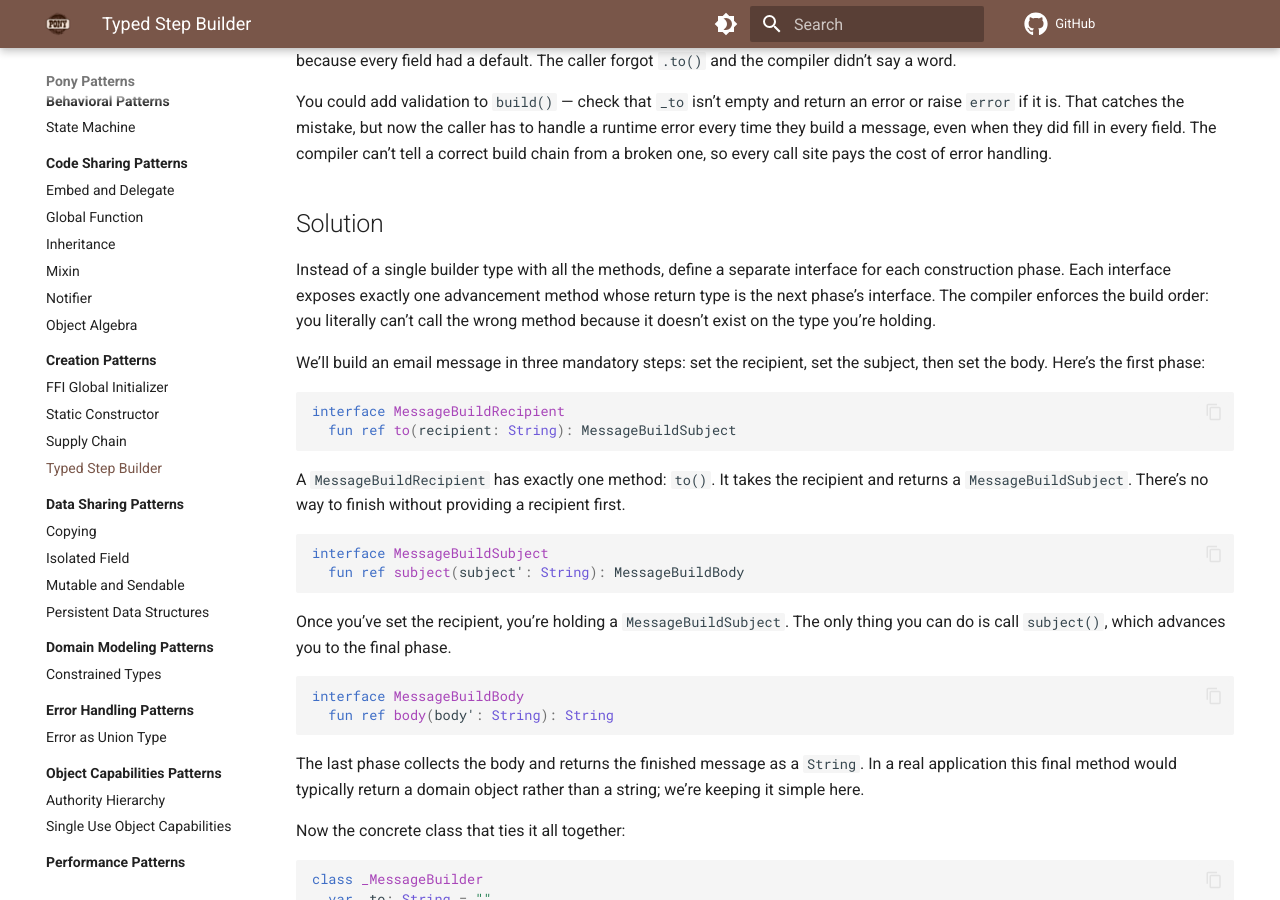
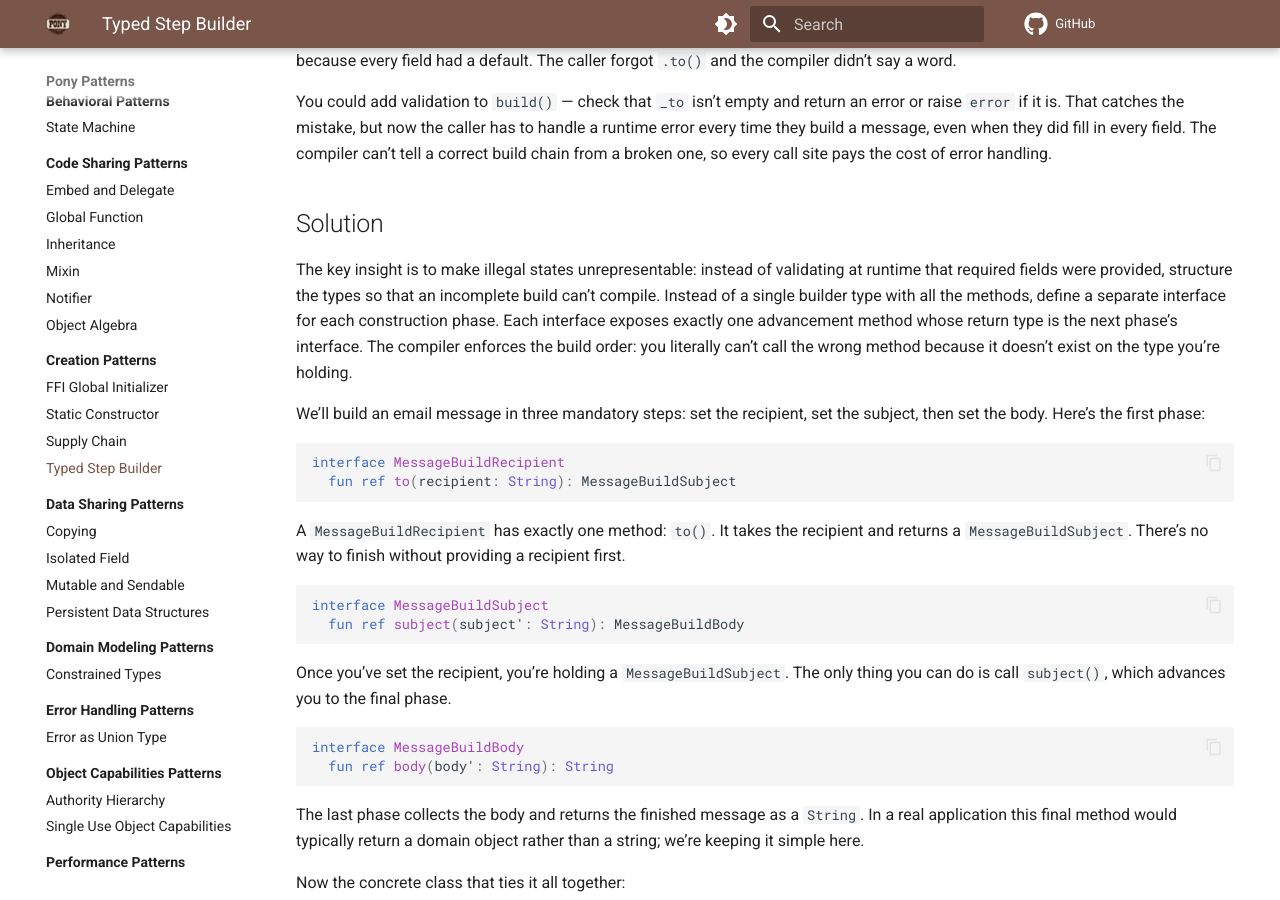
Before and after one commit to ponylang/pony-patterns, an MkDocs documentation site: the page built from docs/creation/typed-step-builder.md, in a window 1280 px wide and 900 px high, scrolled down 880 px. Built offline with MkDocs 1.6.1 and Material for MkDocs 9.7.7, drawn with Linux system fonts in a browser that asks for light colours; comment, search, counter and statistics services are not loaded.

Commit message:
Reference "make illegal states unrepresentable" principle
Per jemc's review feedback, explicitly name the driving principle
behind the pattern at the top of the Solution section.

```diff
--- a/docs/creation/typed-step-builder.md
+++ b/docs/creation/typed-step-builder.md
@@ -46,7 +46,7 @@ You could add validation to `build()` — check that `_to` isn't empty and retur
 
 ## Solution
 
-Instead of a single builder type with all the methods, define a separate interface for each construction phase. Each interface exposes exactly one advancement method whose return type is the next phase's interface. The compiler enforces the build order: you literally can't call the wrong method because it doesn't exist on the type you're holding.
+The key insight is to make illegal states unrepresentable: instead of validating at runtime that required fields were provided, structure the types so that an incomplete build can't compile. Instead of a single builder type with all the methods, define a separate interface for each construction phase. Each interface exposes exactly one advancement method whose return type is the next phase's interface. The compiler enforces the build order: you literally can't call the wrong method because it doesn't exist on the type you're holding.
 
 We'll build an email message in three mandatory steps: set the recipient, set the subject, then set the body. Here's the first phase:
 
```
